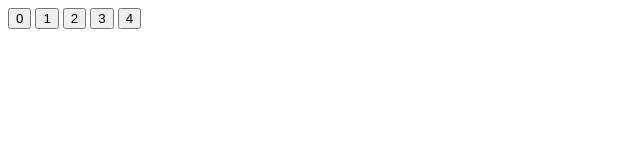
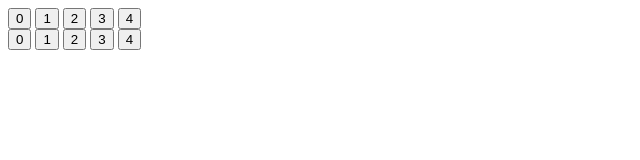
Before and after one commit to Janetquispeu/api_flickr, a plain HTML site: page ejemplo/ejercicio.html in a window 1280 px wide. Shown: the whole page, without its empty margins (0-640 px from the left). Drawn offline with Linux system fonts and the light colour scheme.

Commit message:
cambio de estrucutura

```diff
--- a/ejemplo/ejercicio.html
+++ b/ejemplo/ejercicio.html
@@ -12,6 +12,12 @@
 
 	<div id="log"></div>
 
+	<button> 0 </button>
+	<button> 1 </button>
+	<button> 2 </button>
+	<button> 3 </button>
+	<button> 4 </button>
+
 <script type="text/javascript" src="js/jquery-3.1.1.min.js"></script>
 <script type="text/javascript" src="js/modal.js"></script>
 </body>
```
